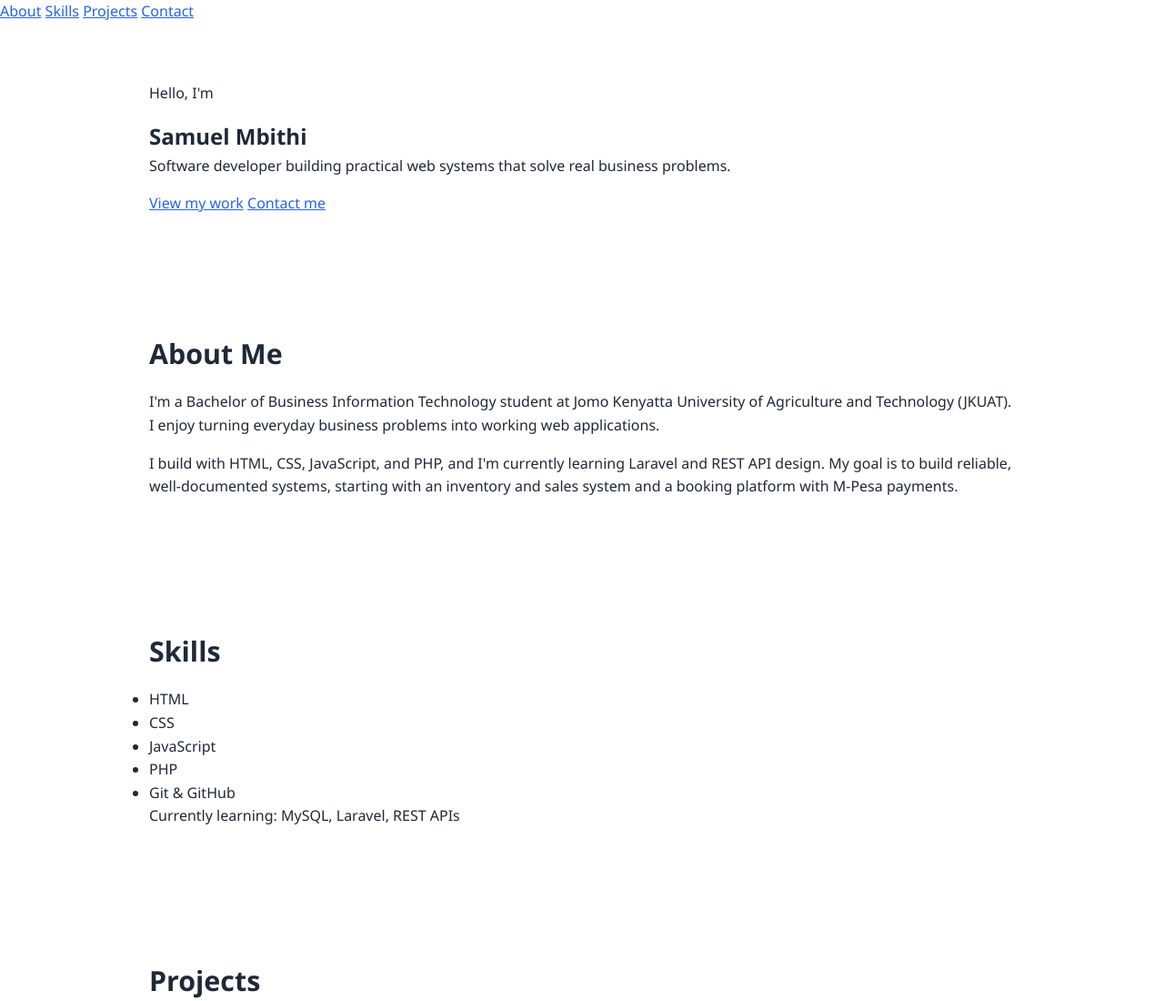
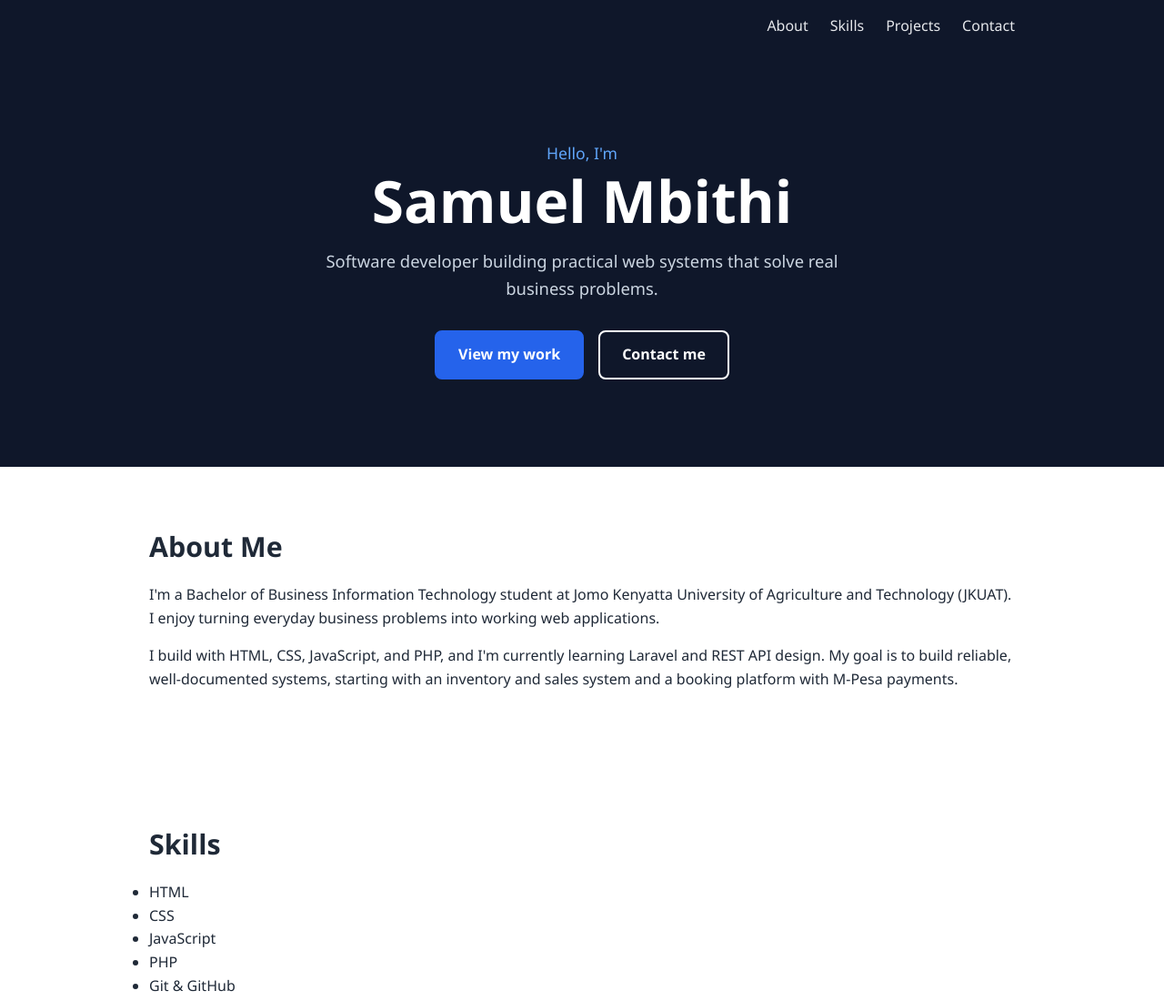
Before and after one commit to mbithi-sam/portfolio, a plain HTML site: page index.html in a window 1280 px wide. Shown: the top 1100 px of the page at 91% size. Drawn offline with Linux system fonts and the light colour scheme.

Commit message:
Style navigation bar and hero section

```diff
--- a/css/style.css
+++ b/css/style.css
@@ -47,3 +47,93 @@ p {
 a {
   color: var(--primary);
 }
+
+/* ---------- Navigation ---------- */
+header {
+  position: sticky;
+  top: 0;
+  background: var(--dark);
+  z-index: 100;
+}
+
+nav {
+  max-width: var(--max-width);
+  margin: 0 auto;
+  padding: 1rem 1.5rem;
+  display: flex;
+  justify-content: flex-end;
+  gap: 1.5rem;
+}
+
+nav a {
+  color: #e5e7eb;
+  text-decoration: none;
+  font-weight: 500;
+}
+
+nav a:hover {
+  color: #60a5fa;
+}
+
+/* ---------- Hero ---------- */
+#hero {
+  max-width: none;
+  background: var(--dark);
+  color: #ffffff;
+  text-align: center;
+  padding: 6rem 1.5rem;
+}
+
+.hero-greeting {
+  color: #60a5fa;
+  font-size: 1.1rem;
+  margin-bottom: 0.25rem;
+}
+
+#hero h1 {
+  font-size: clamp(2.5rem, 6vw, 4rem);
+  line-height: 1.1;
+  margin-bottom: 1rem;
+}
+
+.hero-tagline {
+  max-width: 600px;
+  margin: 0 auto 2rem;
+  color: #cbd5e1;
+  font-size: 1.15rem;
+}
+
+.hero-buttons {
+  display: flex;
+  justify-content: center;
+  gap: 1rem;
+  flex-wrap: wrap;
+}
+
+.btn {
+  display: inline-block;
+  padding: 0.75rem 1.5rem;
+  background: var(--primary);
+  color: #ffffff;
+  text-decoration: none;
+  font-weight: 600;
+  border: 2px solid var(--primary);
+  border-radius: var(--radius);
+  transition: background 0.2s, border-color 0.2s;
+}
+
+.btn:hover {
+  background: var(--primary-dark);
+  border-color: var(--primary-dark);
+}
+
+.btn-outline {
+  background: transparent;
+  border-color: #ffffff;
+}
+
+.btn-outline:hover {
+  background: #ffffff;
+  border-color: #ffffff;
+  color: var(--dark);
+}
```
